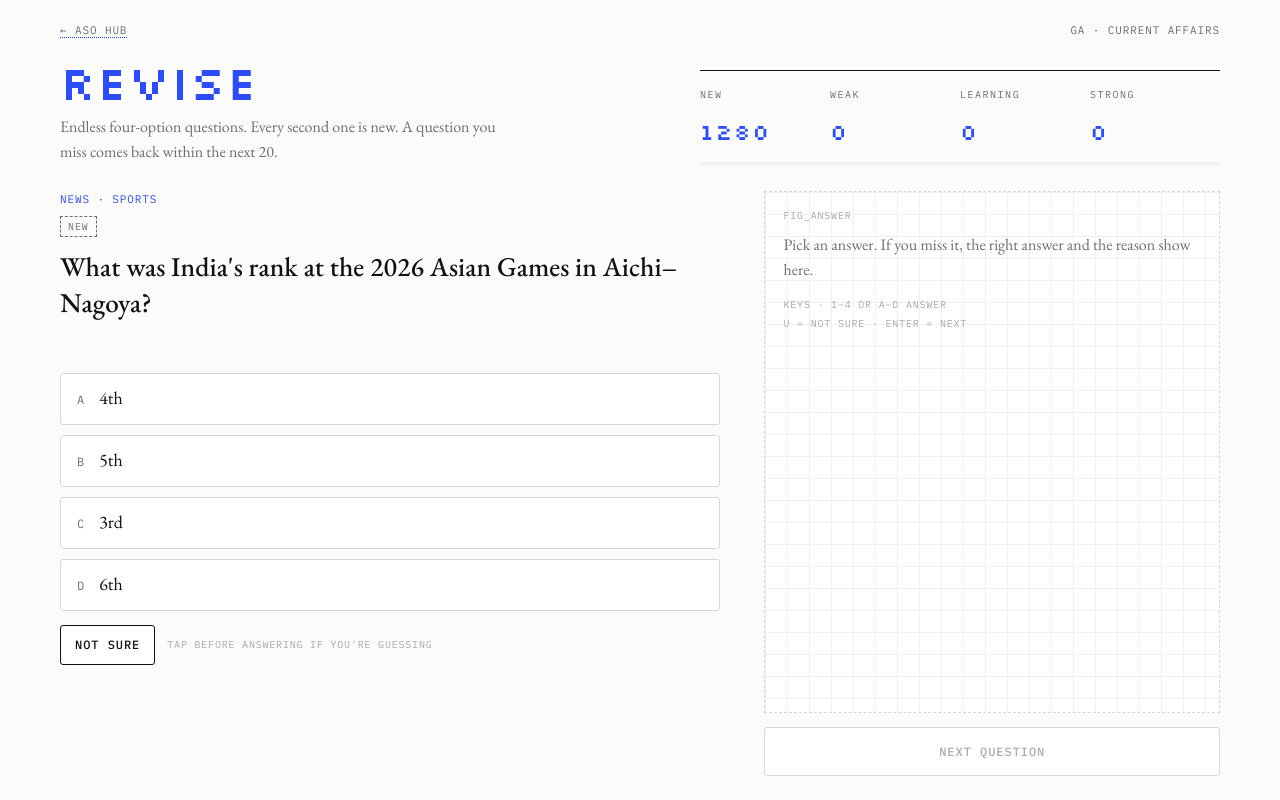
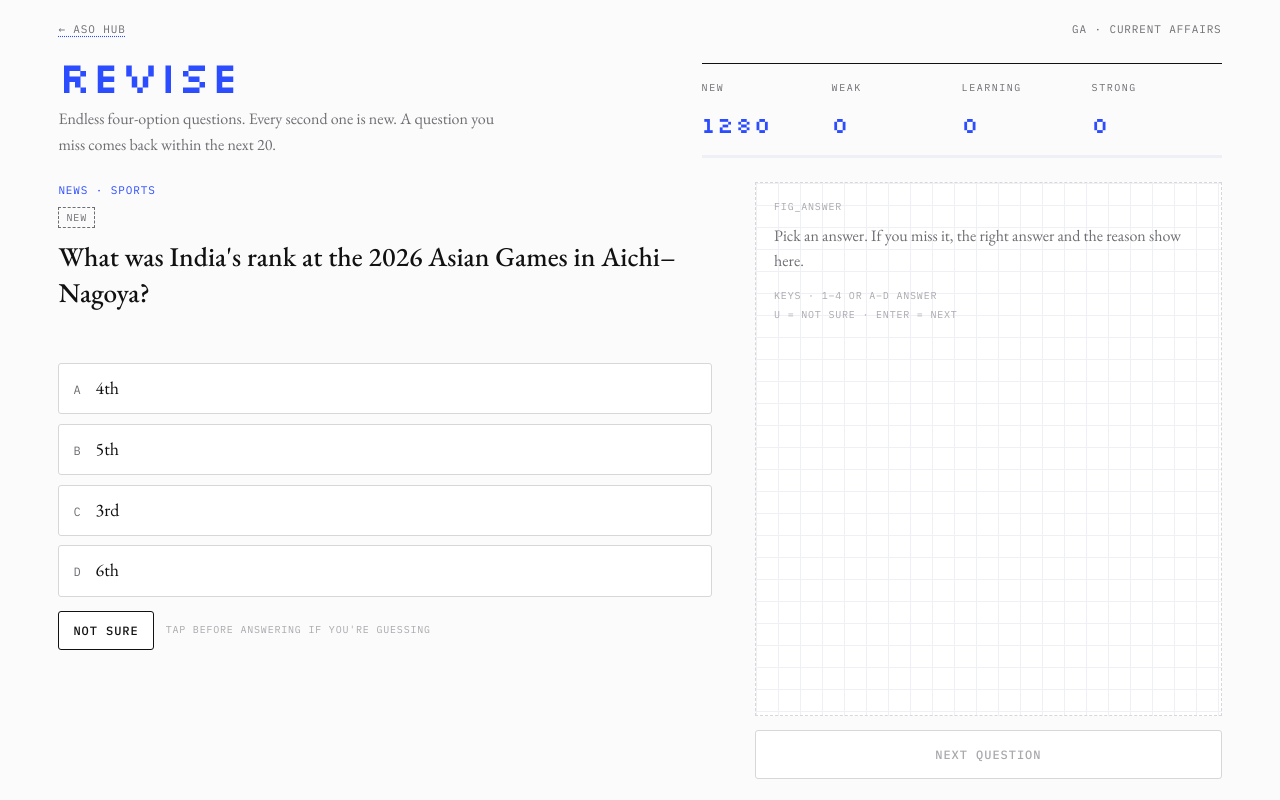
Before and after one commit to northpole96/aso-study-hub, a plain HTML site: page revise.html in a window 1280 px wide. Drawn offline with nearby package versions, Linux system fonts and the light colour scheme.

Commit message:
Revise page: fixed layout also inside the hub frame, scales to screen height
Co-Authored-By: Claude Opus 5.5 <noreply@anthropic.com>

```diff
--- a/revise.html
+++ b/revise.html
@@ -90,29 +90,31 @@ h1{font-family:var(--f-pixel);font-weight:400;color:var(--blue);font-size:clamp(
 .next{width:100%;padding:14px}
 .note{margin-top:30px;color:var(--muted);font-size:1rem}
 
-/* desktop: one fixed screen, question on the left, answer panel on the right, no page scroll */
-@media (min-width:900px) and (min-height:560px){
+/* computer screens (also inside the hub, where the sidebar takes ~240px):
+   one fixed screen, question left, answer panel right, never a page scroll bar */
+@media (min-width:640px){
   html,body{height:100%;overflow:hidden}
   html{scrollbar-gutter:auto}
-  .page{max-width:1240px;height:100vh;height:100dvh;padding:22px 40px 24px;display:flex;flex-direction:column}
-  .head{grid-template-columns:auto minmax(0,520px);align-items:end;column-gap:40px;justify-content:space-between}
+  .page{max-width:1240px;height:100vh;height:100dvh;padding:clamp(12px,2.6vh,22px) clamp(20px,3vw,40px) clamp(12px,2.6vh,24px);display:flex;flex-direction:column}
+  .head{grid-template-columns:auto minmax(0,520px);align-items:end;column-gap:clamp(20px,3vw,40px);justify-content:space-between}
   .head .util{grid-column:1/-1}
+  h1{font-size:clamp(1.8rem,5.5vh,3rem);margin-top:clamp(8px,2vh,18px)}
   .sub{grid-column:1}
   .meter{grid-column:2;grid-row:2/4;align-self:end}
   .stats{margin-top:0}
-  .main{flex:1;min-height:0;display:grid;grid-template-columns:minmax(0,1.45fr) minmax(0,1fr);gap:44px;margin-top:26px}
+  .stats .v{font-size:clamp(1rem,3vh,1.4rem)}
+  .main{flex:1;min-height:0;display:grid;grid-template-columns:minmax(0,1.4fr) minmax(0,1fr);gap:clamp(20px,3.4vw,44px);margin-top:clamp(12px,3vh,26px)}
   .card{min-height:0;overflow:hidden}
+  .meta{min-height:0}
+  .q{font-size:clamp(1.15rem,3.6vh,1.7rem);margin:clamp(6px,1.4vh,12px) 0 clamp(10px,2.2vh,18px)}
+  .opts{gap:clamp(6px,1.2vh,10px)}
+  .opt{padding:clamp(7px,1.5vh,12px) 14px;min-height:clamp(40px,6.4vh,52px);font-size:clamp(1rem,2.5vh,1.12rem)}
+  .unsure{margin-top:clamp(8px,1.8vh,14px)}
   .side{margin-top:0;min-height:0}
-  .panel{flex:1;min-height:0;overflow:auto;scrollbar-width:none}
-  .panel::-webkit-scrollbar{display:none}
+  .panel{flex:1;min-height:0;overflow:hidden}
 }
-@media (min-width:900px) and (max-height:760px){
-  .sub{display:none}
-  h1{font-size:2.4rem}
-  .q{font-size:1.45rem;margin:8px 0 14px}
-  .opt{padding:9px 14px;min-height:46px;font-size:1.05rem}
-  .opts{gap:8px}
-}
+@media (min-width:640px) and (max-height:760px){ .sub{display:none} }
+@media (min-width:640px) and (max-width:1000px){ .sub{display:none} .head{grid-template-columns:auto minmax(0,1fr)} }
 </style>
 </head>
 <body>
```
